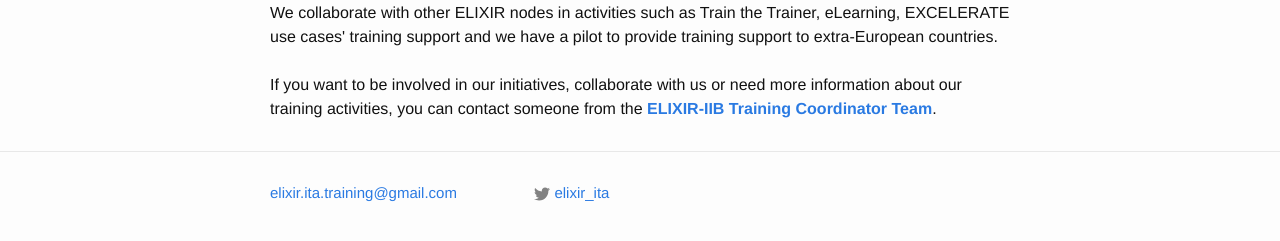
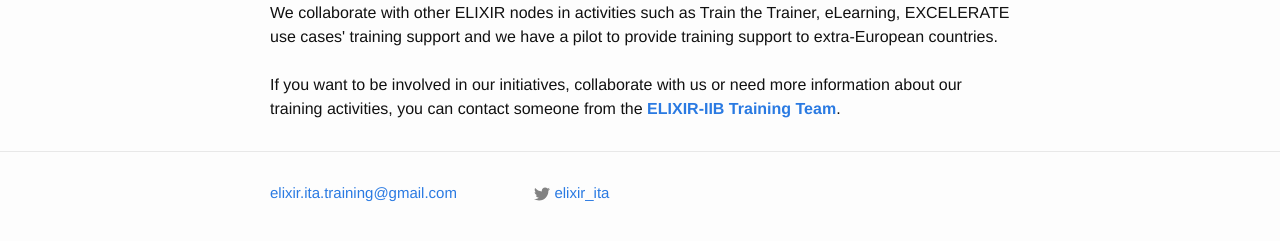
Before and after one commit to ELIXIR-IIB-training/website, a Jekyll site: the page built from index.html, in a window 1280 px wide. Shown: the part 502-743 px from the top of the page. Built offline with Jekyll 4.4.1, drawn with Linux system fonts in a browser that asks for light colours.

Commit message:
Update link to Training Team page

```diff
--- a/index.html
+++ b/index.html
@@ -13,5 +13,5 @@ Courses are mostly organised in collaboration with ELIXIR-IIB institutions and,
 We collaborate with other ELIXIR nodes in activities such as Train the Trainer, eLearning, EXCELERATE use cases' training support and we have a pilot to provide training support to extra-European countries.
 <br>
 <br>
-If you want to be involved in our initiatives, collaborate with us or need more information about our training activities, you can contact someone from the <a href="https://elixir-iib-training.github.io/website/contact/"><b>ELIXIR-IIB Training Coordinator Team</b></a>.
+If you want to be involved in our initiatives, collaborate with us or need more information about our training activities, you can contact someone from the <a href="https://elixir-iib-training.github.io/website/the_training_team/"><b>ELIXIR-IIB Training Team</b></a>.
 </div>
```
